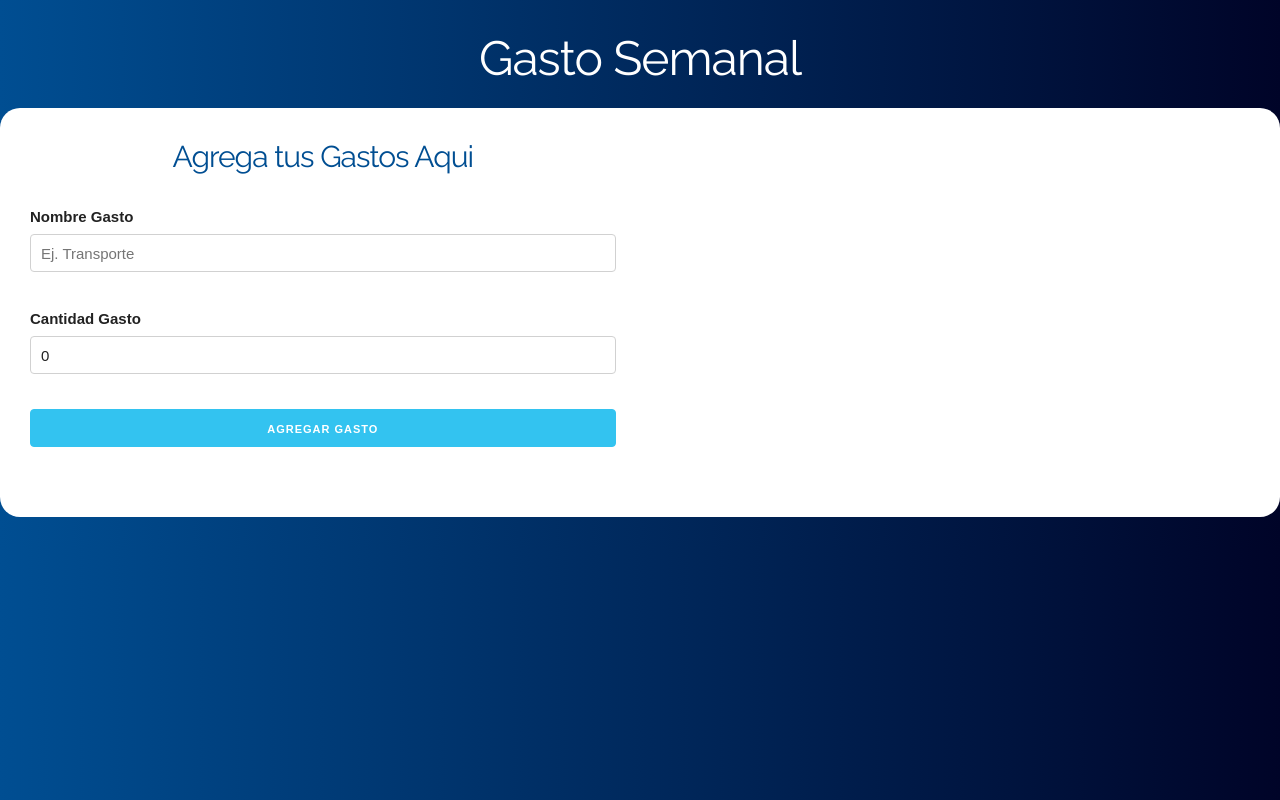
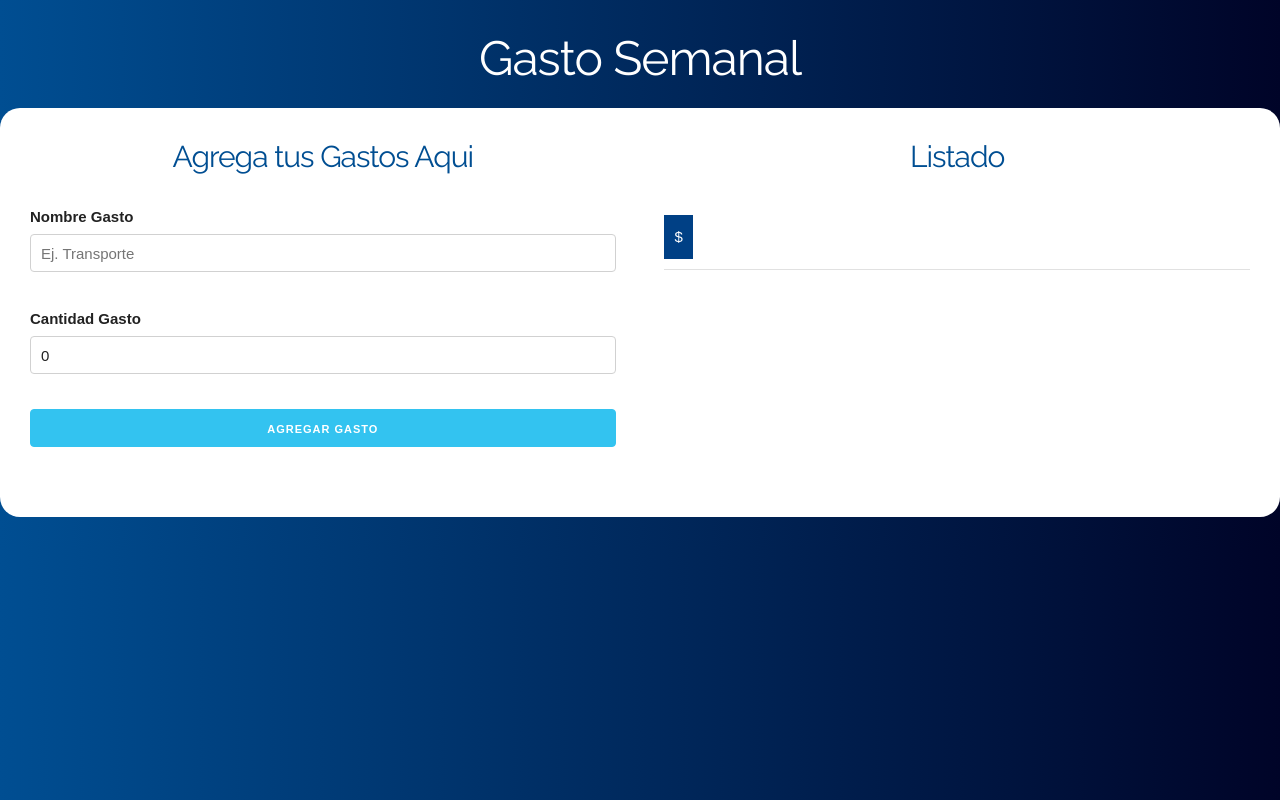
Before and after one commit to eacevedof/prj_reactjs3, a React (Create React App) app in the folder sec10_presup_semana_hooks/presupuestoreact/: page / in a window 1280 px wide. Both pictures are taken after typing "5" into the empty fields and a click on the input "Definir Presupuesto". Built offline with nearby package versions, Linux system fonts and the light colour scheme.

Commit message:
11. Creando los Componentes que mostrarán los gastos

```diff
--- a/sec10_presup_semana_hooks/presupuestoreact/src/App.js
+++ b/sec10_presup_semana_hooks/presupuestoreact/src/App.js
@@ -2,6 +2,7 @@
 import React, {useState, useEffect} from 'react';
 import Pregunta from "./components/Pregunta"
 import Formulario from "./components/Formulario"
+import Listado from "./components/Listado"
 
 function App() {
   //state
@@ -12,8 +13,8 @@ function App() {
 
   useEffect(()=>{
     const listadoGastos = [...gastos,gasto]
-    //guardarGastos(listadoGastos)
-  })
+    guardarGastos(listadoGastos)
+  },[])//por esto se quedaba colgado, es necesario pasar un objeto inicial
 
   return (
     <div className="App">
@@ -33,7 +34,11 @@ function App() {
                   guardarGasto={guardarGasto}
                 />
               </div>
-              <div className="one-half column"></div>
+              <div className="one-half column">
+                <Listado
+                  gastos={gastos}
+                />
+              </div>
             </div>
           )
 
--- /dev/null
+++ b/sec10_presup_semana_hooks/presupuestoreact/src/components/Gasto.js
@@ -0,0 +1,12 @@
+//Gasto.js
+import React from 'react';
+
+const Gasto = () => (
+  <li className="gastos">
+    <p>
+      {Gasto.nombreGasto}
+      <span className="gasto">${Gasto.cantidadGasto}</span>
+    </p>
+  </li>
+)
+export default Gasto
--- /dev/null
+++ b/sec10_presup_semana_hooks/presupuestoreact/src/components/Listado.js
@@ -0,0 +1,19 @@
+//Listado.js
+import React  from 'react';
+import Gasto from "./Gasto"
+
+function Listado({gastos}) {
+  return (
+    <div className="gastos-realizados">
+      <h2>Listado</h2>
+      {gastos.map(gasto => (
+        <Gasto
+          key = {gasto.id}
+          gasto={gasto}
+        />
+      ))}
+    </div>
+  )
+}
+
+export default Listado
```
Also changed, not shown: 1 other file (tests, documents, lock files or other folders).
